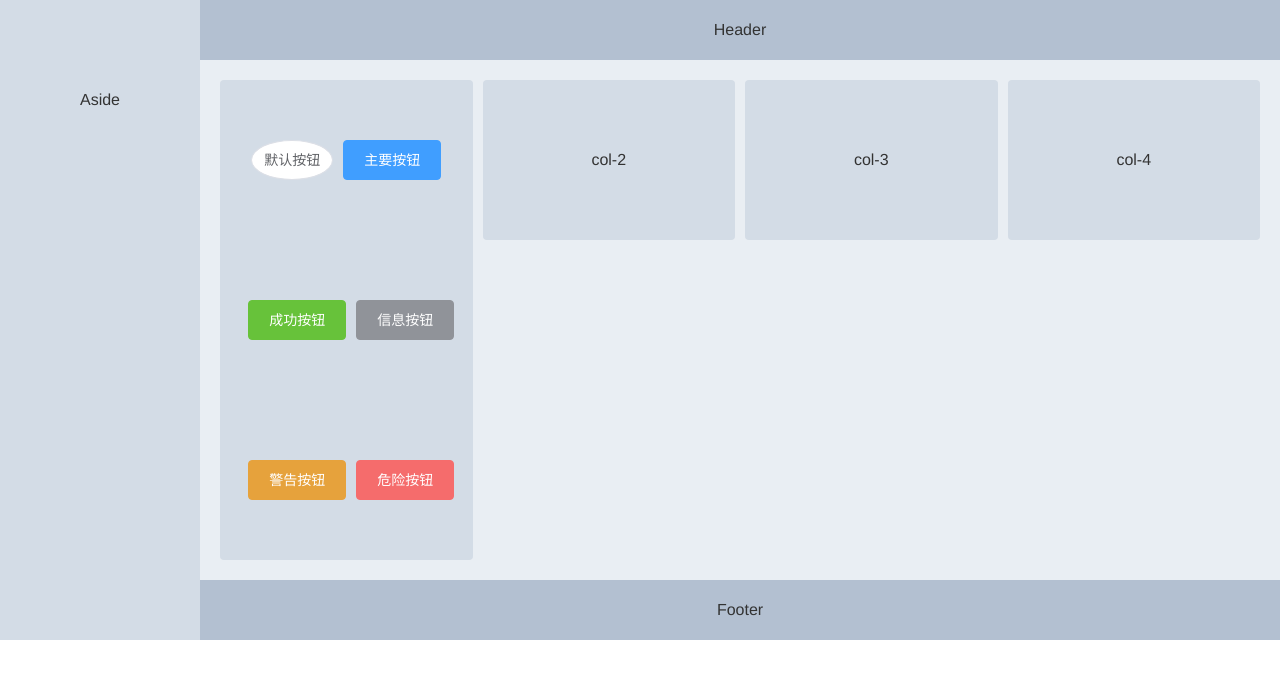
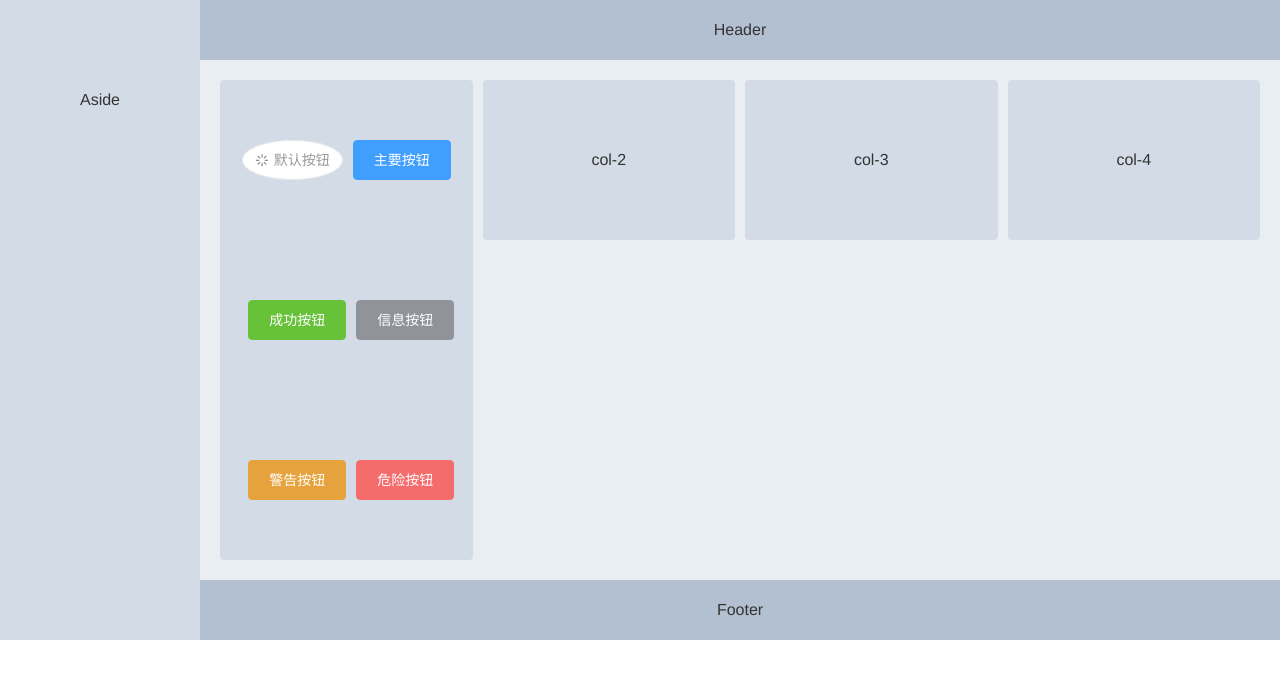
Before and after one commit to nqey/ireact, a React app: page / in a window 1280 px wide. Shown: the top 678 px of the page. Built offline with nearby package versions, Linux system fonts and the light colour scheme.

Commit message:
按钮加载中

```diff
--- a/src/App.tsx
+++ b/src/App.tsx
@@ -12,7 +12,7 @@ const App: React.FC = () => {
           <Row gutter={10}>
             <Col xs={8} sm={6} md={4} lg={6} xl={1}>
               <div className="grid-content bg-purple">
-                <Button circle>默认按钮</Button>
+                <Button circle loading>默认按钮</Button>
                 <Button type="primary">主要按钮</Button>
                 <Button type="success">成功按钮</Button>
                 <Button type="info">信息按钮</Button>
--- a/src/basic/button/index.tsx
+++ b/src/basic/button/index.tsx
@@ -14,10 +14,11 @@ interface IProps {
   onClick?: () => void
 }
 
-const Button: React.FC<IProps> = (props) => {
+const Button: React.FC<IProps> = props => {
   const {
     type = 'default',
     size,
+    icon,
     disabled,
     loading,
     plain,
@@ -41,6 +42,13 @@ const Button: React.FC<IProps> = (props) => {
   classNameObj[`sy-button--${size}`] = !!size
 
   const className = classnames(classNameObj)
+
+  const loadingEl = (
+    <i className="sy-icon-loading"></i>
+  )
+  const iconLoadingEl = (
+    <i className={icon}></i>
+  )
   return (
      <button
         onClick={onClick}
@@ -48,6 +56,8 @@ const Button: React.FC<IProps> = (props) => {
         type={nativeType}
         className={className}
       >
+        {loading ? loadingEl : ''}
+        {loading && icon ? iconLoadingEl : ''}
         <span>{children}</span>
       </button>
   )
```
